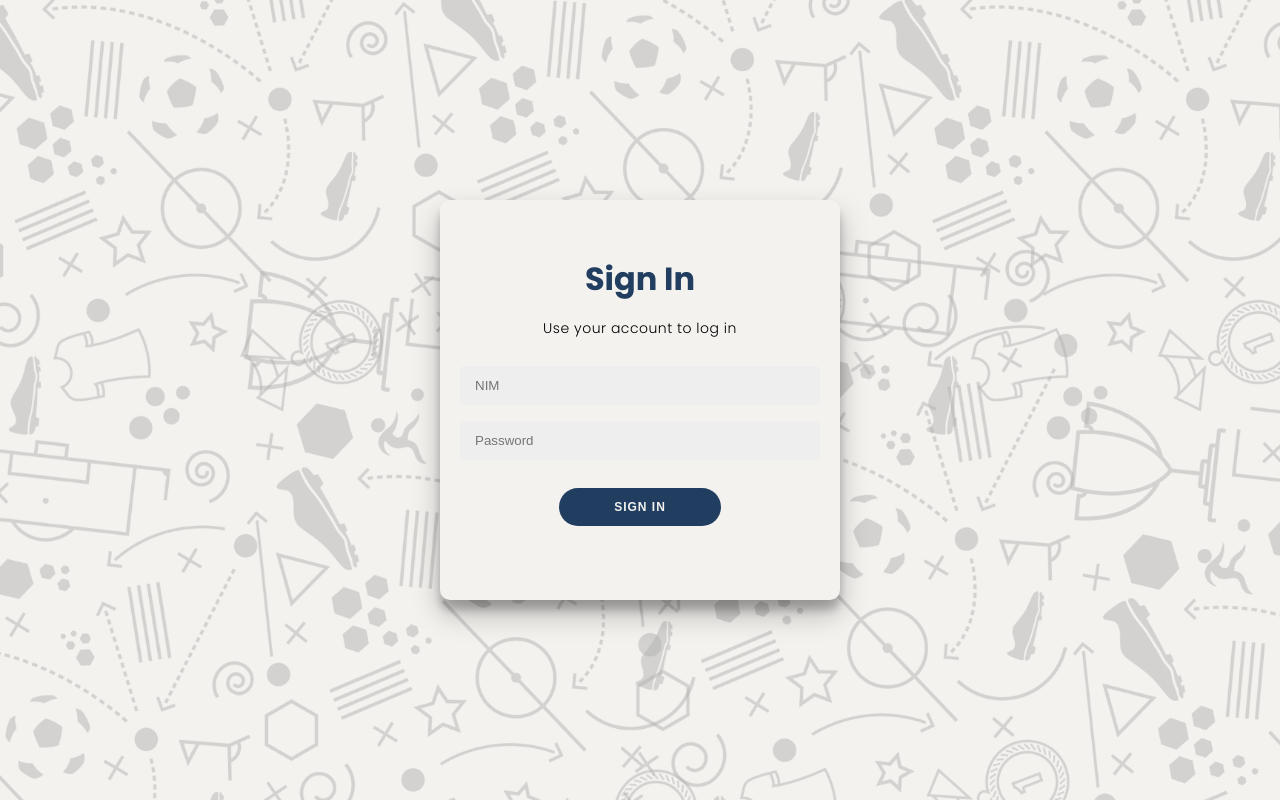
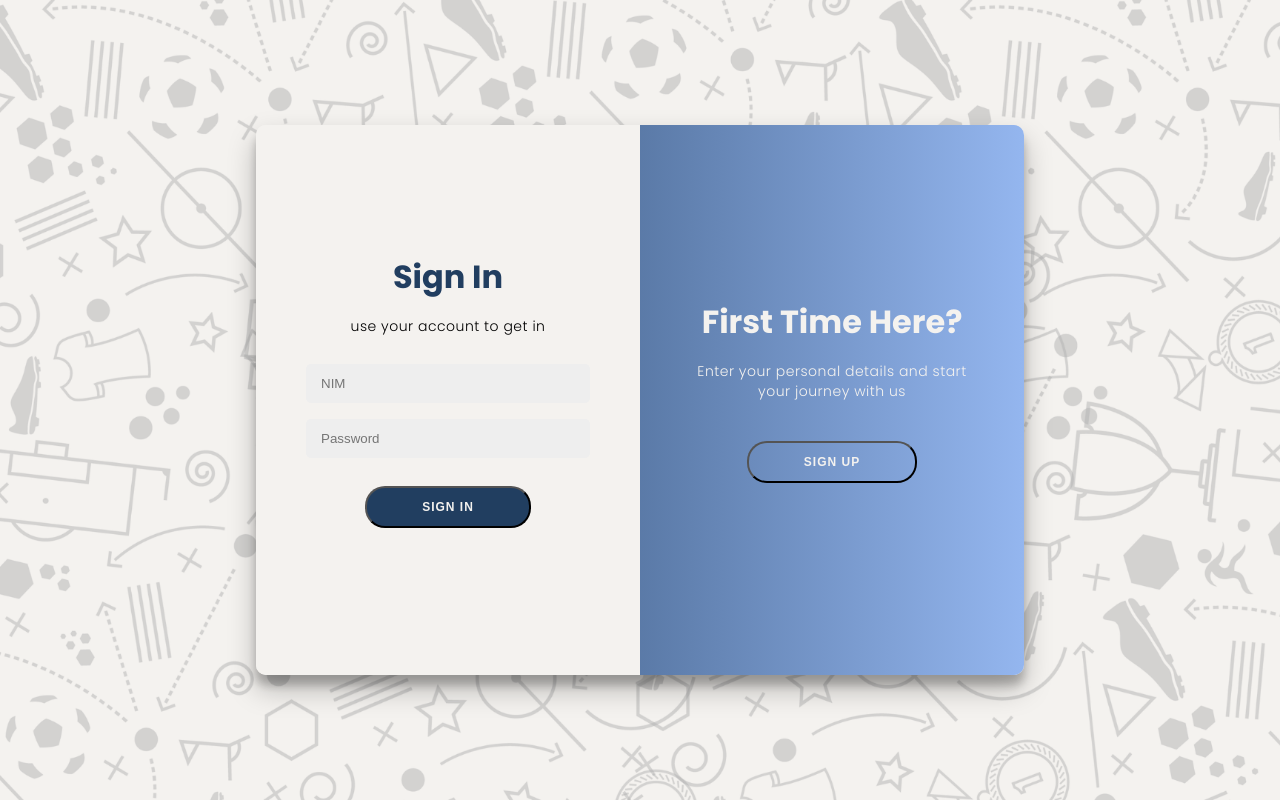
Before and after one commit to althaftaqiyyah/Eduroom, a Django app: page /login/ in a window 1280 px wide. Run offline with Django 4.2, Linux system fonts and the light colour scheme.

Commit message:
update login

```diff
--- a/Eduroom/Eduroom/views.py
+++ b/Eduroom/Eduroom/views.py
@@ -63,6 +63,13 @@ def register(request):
                 return redirect(request, '/login/', context)
             else:
                 raise e
+    username_login = request.POST.get('NIM')
+    password_login = request.POST.get('Password')
+    user = authenticate(request, username=username_login, password=password_login)
+    if user is not None:
+        login(request, user)
+        return redirect('/Dashboard/')
+    else:
 
-
-    return render(request, 'regist.html')
+        return redirect('login')
+    return redirect('Dashboard')
--- a/Eduroom/static/css/loginStyle.css
+++ b/Eduroom/static/css/loginStyle.css
@@ -1,4 +1,4 @@
-:root {
+:root{
     --white: #F4F2EF;
     --light-blue: #94B6EF;
     --blue: #213E60;
@@ -17,44 +17,60 @@ body {
     display: flex;
     justify-content: center;
     flex-direction: column;
-    background: url('image/bgsign.png') no-repeat center center fixed;
+    background: url('../img/bgsign.png') no-repeat center center fixed;
     background-size: cover;
     min-height: 100vh;
     margin: 0;
     font-family: "Poppins", 'Lucida Sans', 'Lucida Sans Regular', 'Lucida Grande', 'Lucida Sans Unicode', Geneva, Verdana, sans-serif;
 }
 
-.container {
+.container{
     position: relative;
-    width: 400px; /* Adjusted width to make the box narrower */
+    width: 768px;
     max-width: 100%;
-    min-height: 400px; /* Adjusted height to be more compact */
+    min-height: 550px;
     background: var(--white);
     border-radius: 10px;
     overflow: hidden;
-    box-shadow: 0 14px 28px rgba(0, 0, 0, 0.25), 0 10px 10px rgba(0, 0, 0, 0.22);
-    display: flex;
-    align-items: center;
-    justify-content: center;
-    margin: auto; /* Centering the container */
+    box-shadow: 0 14px 28px rgba(0, 0, 0, 0.25),
+                0 10px 10px rgba(0, 0, 0, 0.22);
 }
 
-.sign-in {
-    position: relative; /* Changed to relative */
-    width: 100%; /* Changed to fill the container */
+.sign-up{
+    position: absolute;
+    top: 0;
+    left: 0;
+    height: 100%;
+    transition: all 0.6s ease-in-out;
+}
+
+.sign-in{
+    position: absolute;
+    top: 0;
+    left: 0;
+    height: 100%;
+    transition: all 0.6s ease-in-out;
+}
+
+.sign-up{
+    width: 50%;
+    opacity: 0;
+    z-index: 1;
+}
+
+.sign-in{
+    width: 50%;
+    z-index: 2;
+}
+
+form{
+    background: var(--white);
     display: flex;
     align-items: center;
     justify-content: center;
     flex-direction: column;
-    padding: 20px; /* Added padding */
-}
-
-form {
-    width: 100%; /* Ensure form takes full width */
-    display: flex;
-    align-items: center;
-    justify-content: center;
-    flex-direction: column;
+    padding: 0 50px;
+    height: 100%;
     text-align: center;
 }
 
@@ -64,7 +80,13 @@ h1 {
     color: var(--blue);
 }
 
-p {
+h1.other{
+    font-weight: bold;
+    margin: 0;
+    color: var(--white);
+}
+
+p{
     font-size: 14px;
     font-weight: 300;
     line-height: 20px;
@@ -72,17 +94,17 @@ p {
     margin: 15px 0 20px;
 }
 
-input {
+input{
     background: #eee;
     padding: 12px 15px;
-    margin: 8px 0;
+    margin: 8px 15px;
     width: 100%;
     border-radius: 5px;
     border: none;
     outline: none;
 }
 
-button {
+button{
     color: var(--white);
     background: var(--blue);
     font-size: 12px;
@@ -90,16 +112,12 @@ button {
     padding: 12px 55px;
     margin: 20px;
     border-radius: 20px;
-    border: none;
+    border: 1px solid --blue;
     outline: none;
     letter-spacing: 1px;
     text-transform: uppercase;
     transition: transform 80ms ease-in;
     cursor: pointer;
-}
-
-button:active {
-    transform: scale(0.90);
 }
 
 .errors {
@@ -122,3 +140,85 @@ button:active {
 .errors li.valid {
     color: var(--light-blue);
 }
+
+button:active{
+    transform: scale(0.90);
+}
+
+#signIn, #signUp{
+    background-color: transparent;
+    border: 2px solid --white;
+}
+
+.container.right-panel-active .sign-in{
+    transform: translateX(100%);
+}
+
+.container.right-panel-active .sign-up{
+    transform: translateX(100%);
+    opacity: 1;
+    z-index: 5;
+}
+
+.overlay-container{
+    position: absolute;
+    top: 0;
+    left: 50%;
+    width: 50%;
+    height: 100%;
+    overflow: hidden;
+    transition: transform 0.6s ease-in-out;
+    z-index: 100;
+}
+
+.container.right-panel-active .overlay-container{
+    transform: translateX(-100%);
+}
+
+.overlay{
+    position: relative;
+    color: var(--white);
+    background: var(--light-blue);
+    left: -100%;
+    height: 100%;
+    width: 200%;
+    background: linear-gradient(to right, #213E60, #94B6EF);
+    transform: translateX(0);
+    transition: transform 0.6s ease-in-out;
+}
+
+.container.right-panel-active .overlay{
+    transform: translateX(50%);
+}
+
+.overlay-left, .overlay-right{
+    position: absolute;
+    display: flex;
+    align-items: center;
+    justify-content: center;
+    flex-direction: column;
+    padding: 0 40px;
+    text-align: center;
+    top: 0;
+    height: 100%;
+    width: 50%;
+    transform: translateX(0);
+    transition: transform 0.6s ease-in-out;
+}
+
+.overlay-left{
+    transform: translateX(-20%);
+}
+
+.overlay-right{
+    transform: translateX(0);
+    right: 0;
+}
+
+.container.right-panel-active .overlay-left{
+    transform: translateX(0);
+}
+
+.container.right-panel-active .overlay-right{
+    transform: translateX(20%);
+}
--- a/Eduroom/templates/login.html
+++ b/Eduroom/templates/login.html
@@ -1,5 +1,5 @@
-{% load static %}
 <!DOCTYPE html>
+{%load static %}
 <html lang="en">
 <head>
     <meta charset="UTF-8">
@@ -10,21 +10,51 @@
     <link rel="preconnect" href="https://fonts.gstatic.com" crossorigin>
     <link href="https://fonts.googleapis.com/css2?family=Poppins:ital,wght@0,100;0,200;0,300;0,400;0,500;0,600;0,700;0,800;0,900;1,100;1,200;1,300;1,400;1,500;1,600;1,700;1,800;1,900&family=Secular+One&display=swap" rel="stylesheet">
 
-    <link rel="stylesheet" href="{% static 'css/loginStyle.css' %}">
+    <link rel="stylesheet" href="{% static "css\loginStyle.css" %}">
 </head>
 <body>
     <div class="container" id="main">
+        <div class="sign-up">
+            <form method='POST' action="{% url 'register' %}">
+                {% csrf_token %}
+                <h1>Create Account</h1>
+                <p>use your email for registration</p>
+                <input type="email" name="Email" placeholder="Email" required="">
+                <input type="text" name="Nama" placeholder="Name" required="">
+                <input type="nim" name="NIM" placeholder="SID" required="">
+                <input type="password" name="Password" placeholder="Password" required="" oninput="return validate()">
+                <div class="errors">
+                    <li id="length"> atleast 8 characters</li>
+                </div>
+                <input type="password" name="confirm" id="confirmPassword" placeholder="Confirm Password" required="" oninput="validatePassword()">
+                <button>Sign Up</button>
+            </form>
+        </div>
         <div class="sign-in">
-            <form method="POST">
+            <form method="POST" action="{% url 'login' %}">
                 {% csrf_token %}
                 <h1>Sign In</h1>
-                <p>Use your account to log in</p>
-                <input type="text" name="NIM" placeholder="NIM" id="NIM" required="">
-                <input type="password" name="Password" id="Password" placeholder="Password" required="">
-                <button type="submit">Sign In</button>
+                <p>use your account to get in</p>
+                <input type="nim" name="nim" placeholder="NIM" required="">
+                <input type="password" name="pswd" placeholder="Password" required="">
+                <button>Sign In</button>
             </form>
         </div>
+        <div class="overlay-container">
+            <div class="overlay">
+                <div class="overlay-left">
+                    <h1 class="other">Been Here Before?</h1>
+                    <p>To keep connected with us, please login with your personal info</p>
+                    <button id="signIn">Sign In</button>
+                </div>
+                <div class="overlay-right">
+                    <h1 class="other">First Time Here?</h1>
+                    <p>Enter your personal details and start your journey with us</p>
+                    <button id="signUp">Sign Up</button>
+                </div>
+            </div>
+        </div>
     </div>
-    <script src="{% static 'C:/ADS-PROJEK/Eduroom/static/js/loginJS.js' %}"></script>
+    <script src="{% static "js\loginJS.js" %}"></script>
 </body>
 </html>
```
Also changed, not shown: Eduroom/db.sqlite3, Eduroom/static/img/bgsign.png (added).
